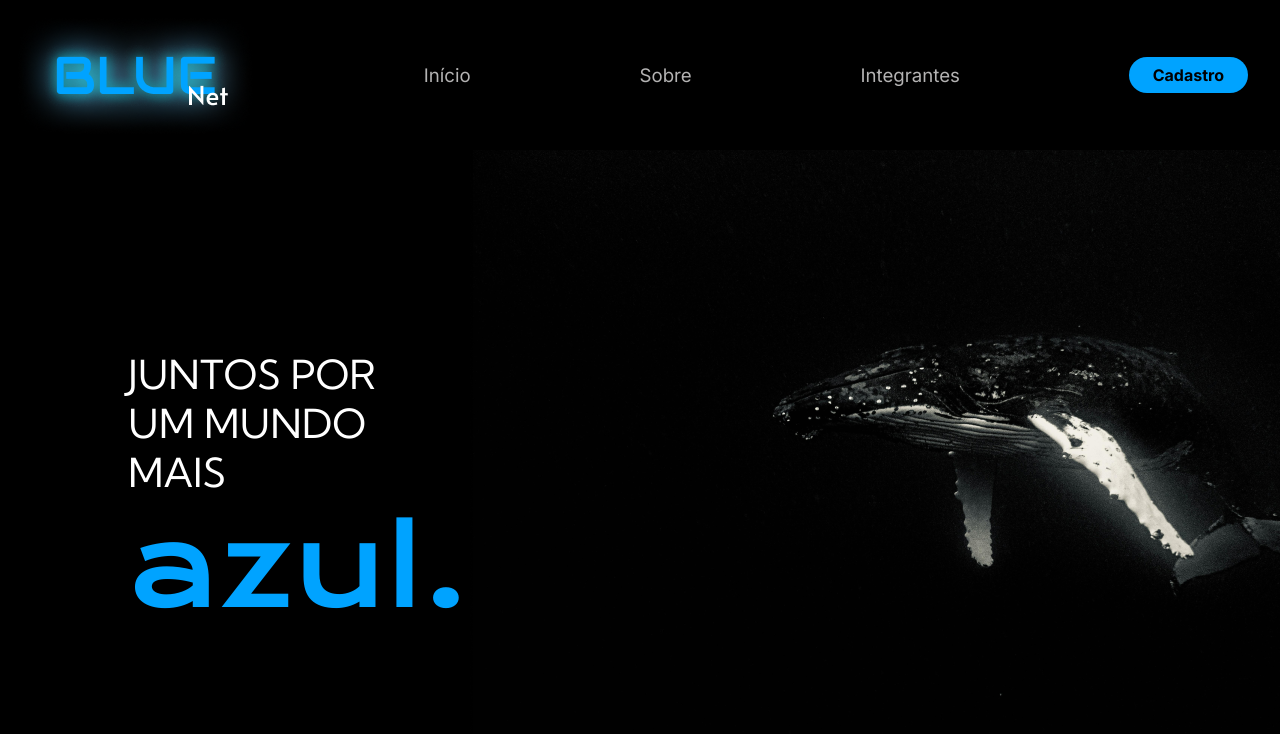
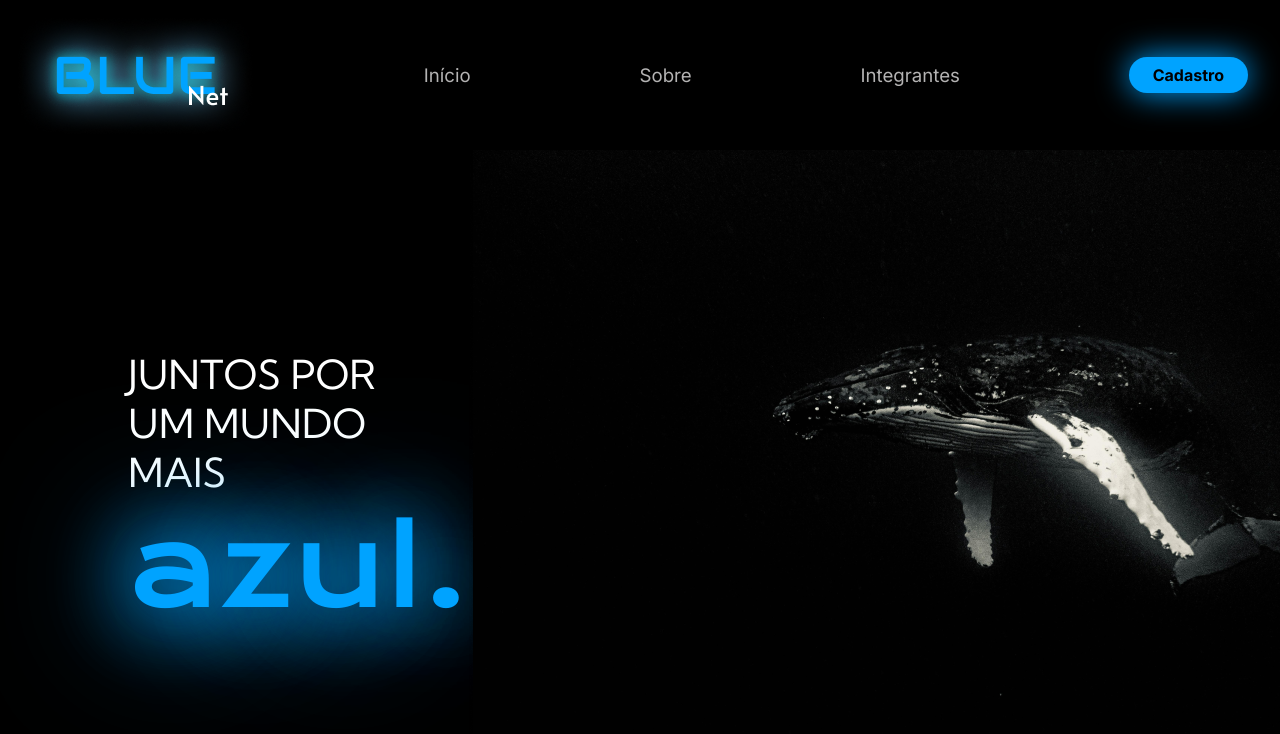
Before and after one commit to cahAmaral/bluenet, a plain HTML site: page index.html in a window 1280 px wide. Drawn offline with nearby package versions, Linux system fonts and the light colour scheme.

Commit message:
efeito neon

```diff
--- a/estilo/style.css
+++ b/estilo/style.css
@@ -40,6 +40,7 @@ body{
     padding: 8px 24px 8px 24px;
     border-radius: 20px;
     font-weight: bold;
+    box-shadow: 0 0 32px #00A3FF;
 }
 .titulo-principal{
     font-family: "Kumbh Sans", sans-serif;
@@ -53,6 +54,11 @@ body{
     color: #00A3FF;
     font-size: 83pt;
 
+    text-shadow:
+        0 0 82px #00A3FF,
+        0 0 92px #00A3FF,
+        0 0 151px #00A3FF;
+
 }
 .conteudo-principal{
     display: flex;
```
